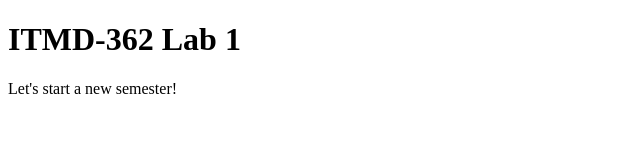
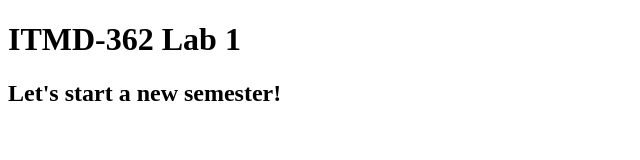
Before and after one commit to organization2021/lab1, a plain HTML site: page index.html in a window 1280 px wide. Shown: the whole page, without its empty margins (0-640 px from the left). Drawn offline with Linux system fonts and the light colour scheme.

Commit message:
Update index.html
Gramma fix

```diff
--- a/index.html
+++ b/index.html
@@ -2,10 +2,10 @@
 <html lang="en">
 <head>
   <meta charset="UTF-8">
-  <title>ITMD-362 Himan-Computer Interaction</title>
+  <title>ITMD-362 Human-Computer Interaction</title>
 </head>
 <body>
   <h1>ITMD-362 Lab 1</h1>
-  <p>Let's start a new semester!</p>
+  <h2>Let's start a new semester!</h2>
 </body>
 </html>
```
